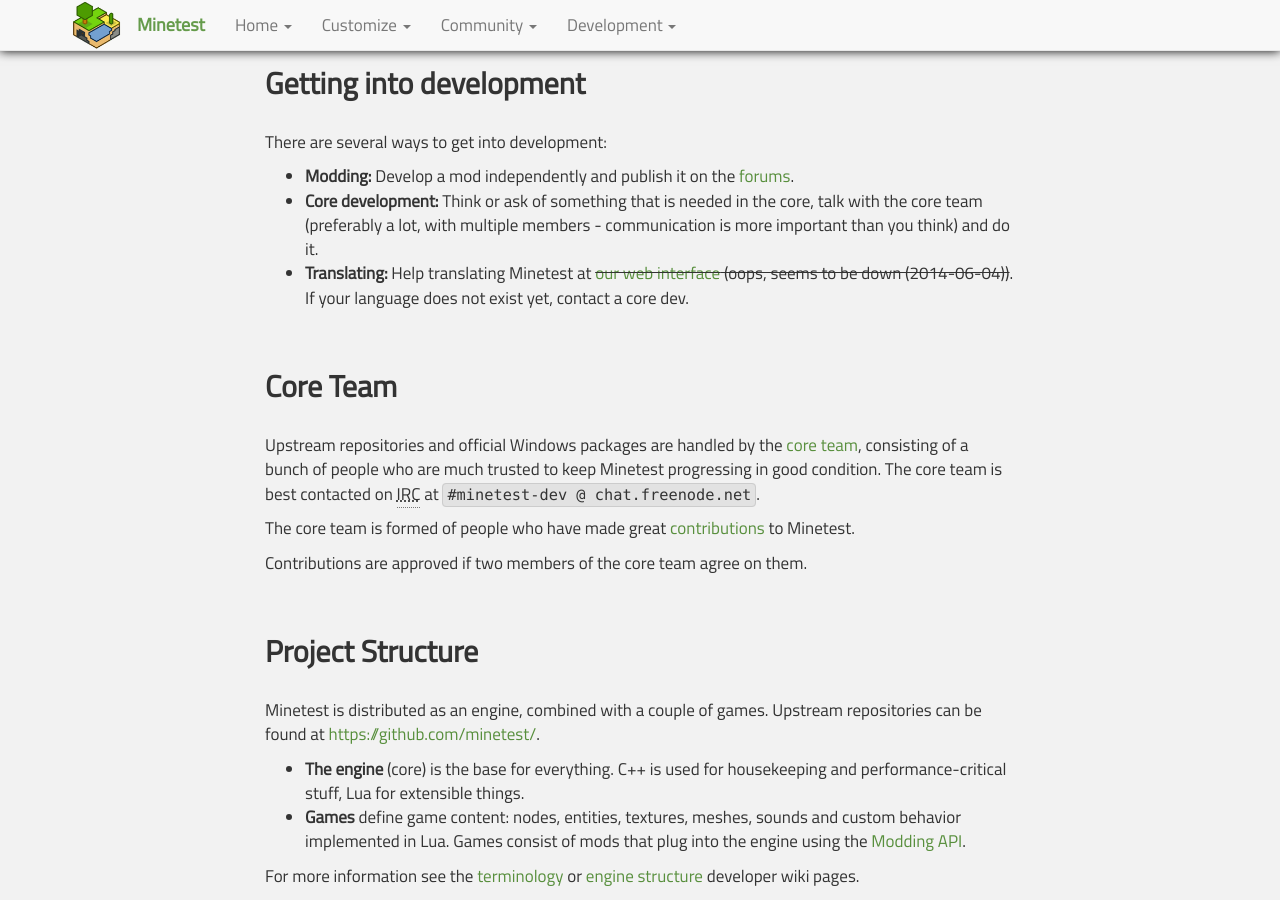
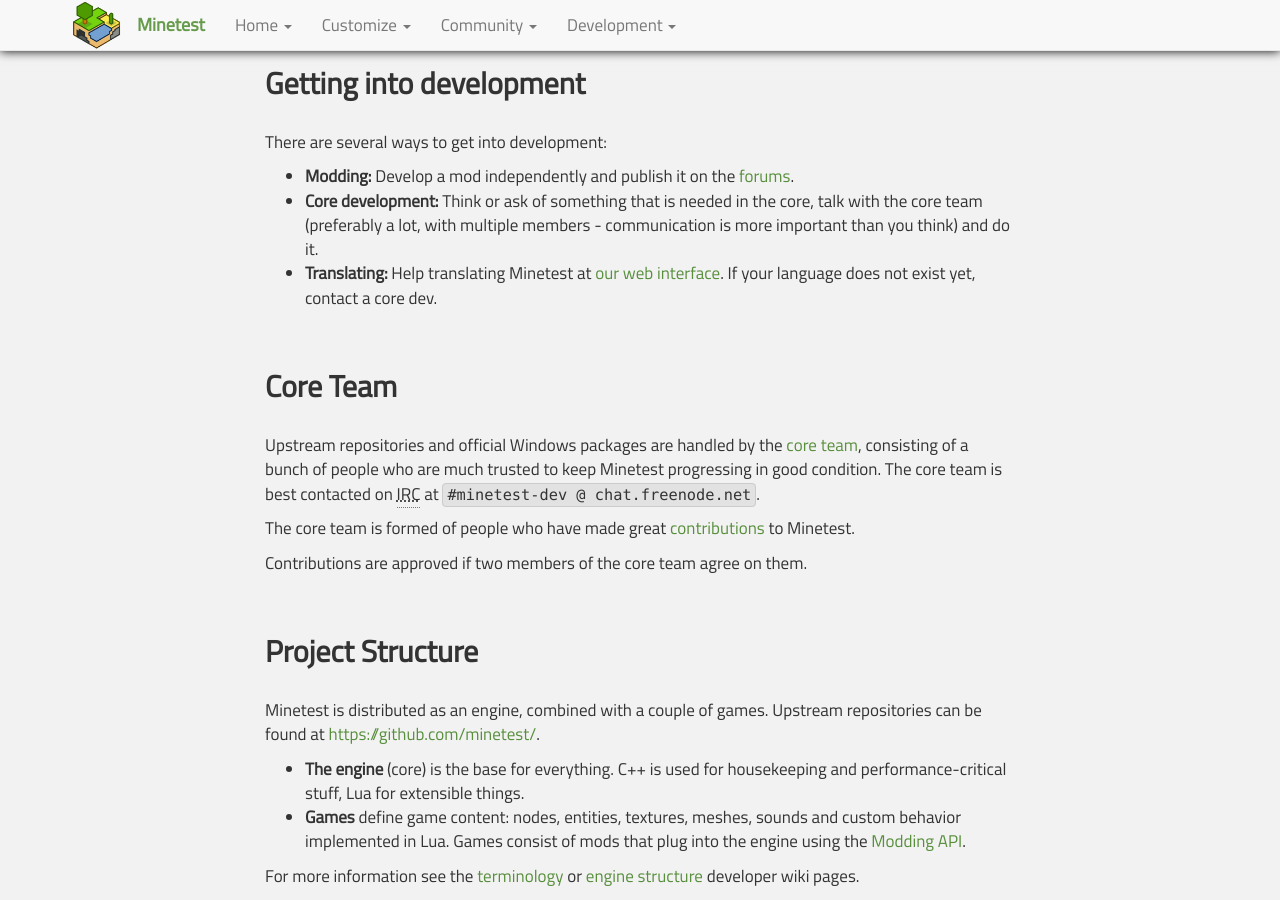
Before and after one commit to minetest/minetest.github.io, a Jekyll site: the page built from development.html, in a window 1280 px wide and 900 px high, scrolled down 438 px. Built offline with Jekyll 4.4.1, drawn with Linux system fonts in a browser that asks for light colours.

```diff
--- a/development.html
+++ b/development.html
@@ -14,7 +14,7 @@ There are several ways to get into development:
 <ul>
   <li><strong>Modding:</strong> Develop a mod independently and publish it on the <a href="http://forum.minetest.net/">forums</a>.</li>
   <li><strong>Core development:</strong> Think or ask of something that is needed in the core, talk with the core team (preferably a lot, with multiple members - communication is more important than you think) and do it.</li>
-  <li><strong>Translating:</strong> Help translating Minetest at <del><a href="http://translate.minetest.ru/projects/minetest/core/">our web interface</a> (oops, seems to be down (2014-06-04))</del>. If your language does not exist yet, contact a core dev.</li>
+  <li><strong>Translating:</strong> Help translating Minetest at <a href="https://hosted.weblate.org/projects/minetest/minetest/">our web interface</a>. If your language does not exist yet, contact a core dev.</li>
 </ul>
 
 <h2>Core Team</h2>
```
